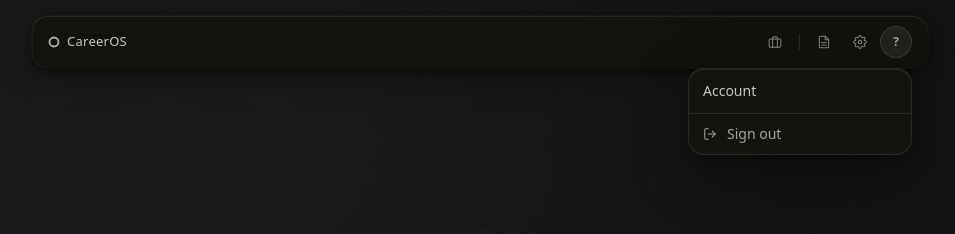
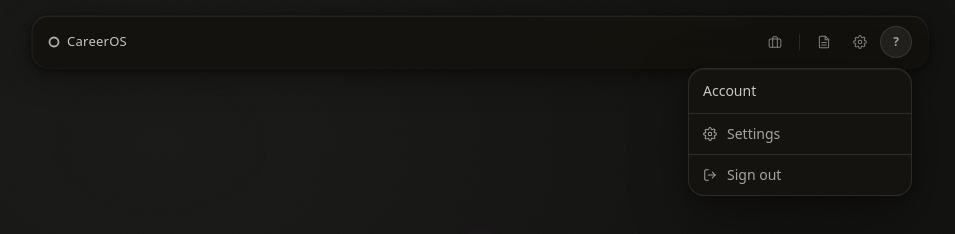
Before and after one commit to karansidhu3/Career-OS, a Next.js app in the folder frontend/: page / in a window 1280 px wide. Both pictures are taken after a click on the button "Account menu". Shown: the top 234 px of the page, without its empty margins (160-1115 px from the left). Built offline with nearby package versions, Linux system fonts and the light colour scheme; no server answers.

Commit message:
Add Settings entry to the account dropdown, linking to /account

```diff
--- a/frontend/components/UserMenu.tsx
+++ b/frontend/components/UserMenu.tsx
@@ -1,6 +1,7 @@
 'use client'
 
 import { useEffect, useRef, useState } from 'react'
+import Link from 'next/link'
 import { useRouter } from 'next/navigation'
 import { motion, AnimatePresence } from 'framer-motion'
 import { useClerk, useUser } from '@clerk/nextjs'
@@ -13,6 +14,15 @@ import { spring } from '@/lib/motion'
 // (components/AccountDeletion.tsx) entirely — deleting the Clerk identity
 // directly without cleaning up app data first. This is a single-user tool;
 // the only thing that needs to live behind the avatar is identity + sign out.
+function SettingsIcon() {
+  return (
+    <svg width="14" height="14" viewBox="0 0 24 24" fill="none" stroke="currentColor" strokeWidth="1.75" strokeLinecap="round" strokeLinejoin="round">
+      <circle cx="12" cy="12" r="3" />
+      <path d="M19.4 15a1.65 1.65 0 0 0 .33 1.82l.06.06a2 2 0 1 1-2.83 2.83l-.06-.06a1.65 1.65 0 0 0-1.82-.33 1.65 1.65 0 0 0-1 1.51V21a2 2 0 0 1-4 0v-.09A1.65 1.65 0 0 0 9 19.4a1.65 1.65 0 0 0-1.82.33l-.06.06a2 2 0 1 1-2.83-2.83l.06-.06a1.65 1.65 0 0 0 .33-1.82 1.65 1.65 0 0 0-1.51-1H3a2 2 0 0 1 0-4h.09A1.65 1.65 0 0 0 4.6 9a1.65 1.65 0 0 0-.33-1.82l-.06-.06a2 2 0 1 1 2.83-2.83l.06.06a1.65 1.65 0 0 0 1.82.33H9a1.65 1.65 0 0 0 1-1.51V3a2 2 0 0 1 4 0v.09a1.65 1.65 0 0 0 1 1.51 1.65 1.65 0 0 0 1.82-.33l.06-.06a2 2 0 1 1 2.83 2.83l-.06.06a1.65 1.65 0 0 0-.33 1.82V9a1.65 1.65 0 0 0 1.51 1H21a2 2 0 0 1 0 4h-.09a1.65 1.65 0 0 0-1.51 1z" />
+    </svg>
+  )
+}
+
 function SignOutIcon() {
   return (
     <svg width="14" height="14" viewBox="0 0 24 24" fill="none" stroke="currentColor" strokeWidth="1.75" strokeLinecap="round" strokeLinejoin="round">
@@ -93,9 +103,21 @@ export function UserMenu() {
               )}
             </div>
 
+            <Link
+              href="/account"
+              onClick={() => setOpen(false)}
+              className="w-full flex items-center gap-2.5 px-3.5 py-2.5 text-sm text-neutral-700 hover:text-neutral-900 transition-colors"
+              onMouseEnter={e => (e.currentTarget.style.background = 'var(--c-icon-hover)')}
+              onMouseLeave={e => (e.currentTarget.style.background = 'transparent')}
+            >
+              <SettingsIcon />
+              Settings
+            </Link>
+
             <button
               onClick={() => { setOpen(false); signOut(() => router.push('/')) }}
               className="w-full flex items-center gap-2.5 px-3.5 py-2.5 text-sm text-neutral-700 hover:text-neutral-900 transition-colors"
+              style={{ borderTop: '1px solid var(--c-border)' }}
               onMouseEnter={e => (e.currentTarget.style.background = 'var(--c-icon-hover)')}
               onMouseLeave={e => (e.currentTarget.style.background = 'transparent')}
             >
```
